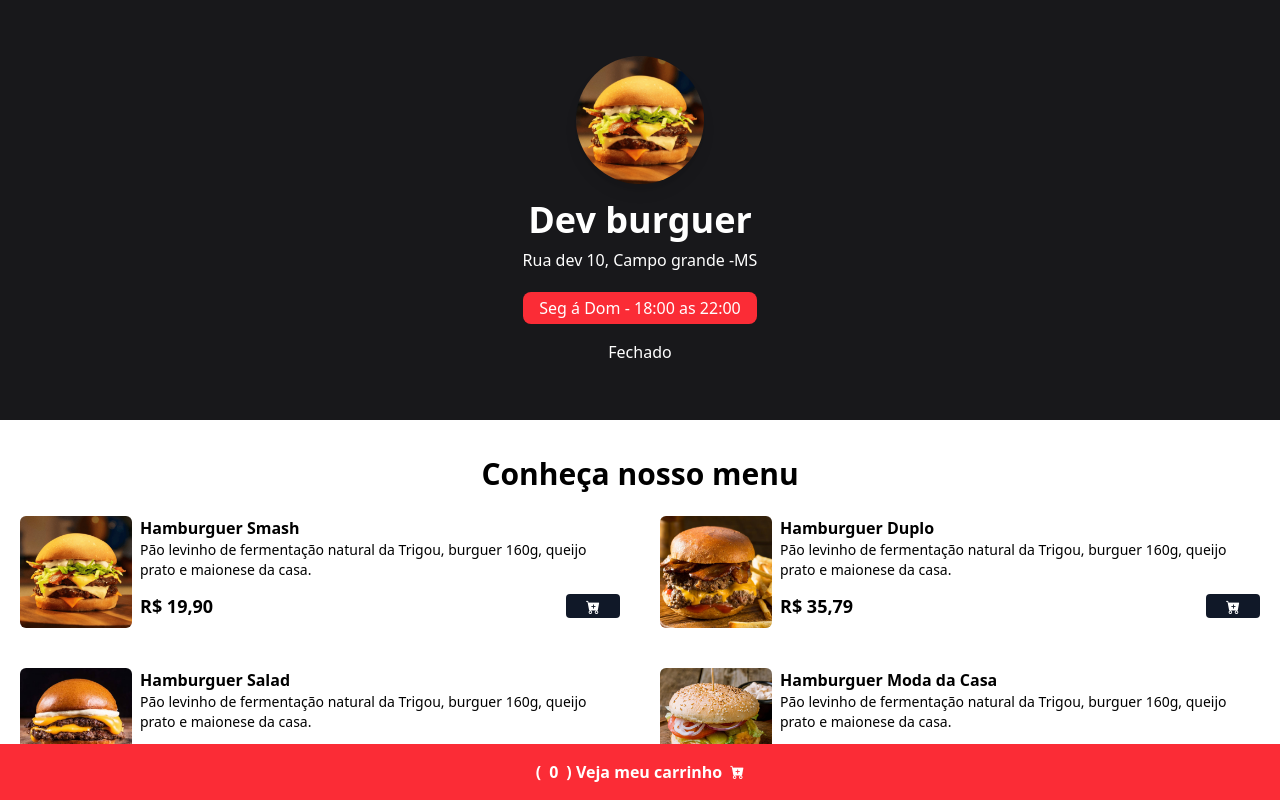
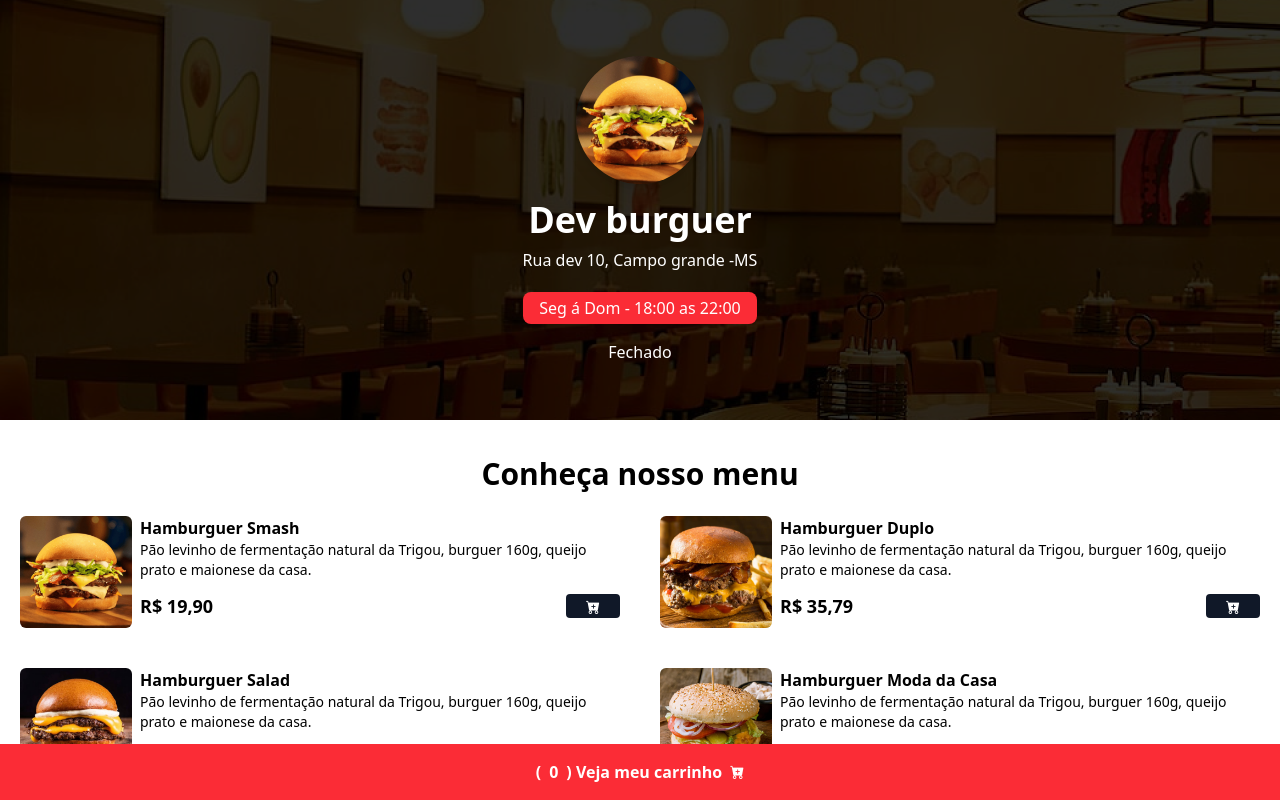
Before and after one commit to Lipe7k/hamburgueria, a website: page index.html in a window 1280 px wide. Shown: the top 800 px of the page. Drawn offline with nearby package versions, Linux system fonts and the light colour scheme.

Commit message:
arrumando backgroundImage

```diff
--- a/index.html
+++ b/index.html
@@ -14,6 +14,7 @@
     <meta property="og:title" content="Dev Burguer - O melhor hamburguer Dev!">
     <meta property="og:image" content="https://hamburgueria-inky-sigma.vercel.app/src/images/hamb-1.png">
     <meta property="og:description" content="O melhor hamburguer caseiro da cidade!">
+    <meta property="og:site_name" content="Dev Burguer">
 
 
     <link rel="stylesheet" href="src/output.css">
@@ -21,7 +22,7 @@
     <title>Document</title>
 </head>
 <body>
-    <header class="w-full h-[420px] bg-zinc-900 bg-[url(./src/images/bg.png)]">
+    <header class="w-full h-[420px] bg-zinc-900 bg-[url(./images/bg.png)]">
         <div class="w-full h-full flex justify-center items-center flex-col">
             <img src="./src/images/hamb-1.png" alt="" class="w-32 h-32 rounded-full shadow-lg hover:scale-110 duration-200">
             <h1 class="text-4xl mt-4 mb-2 font-bold text-white">Dev burguer</h1>
```
